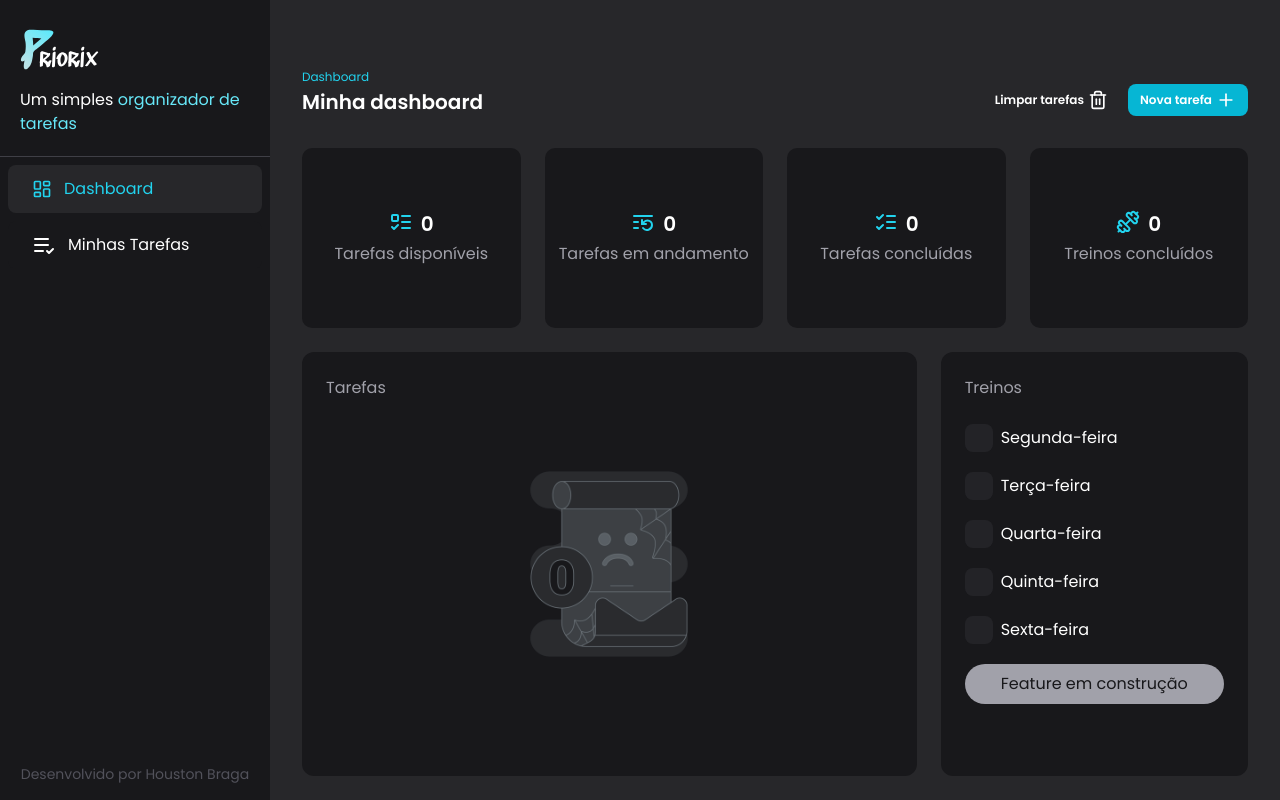
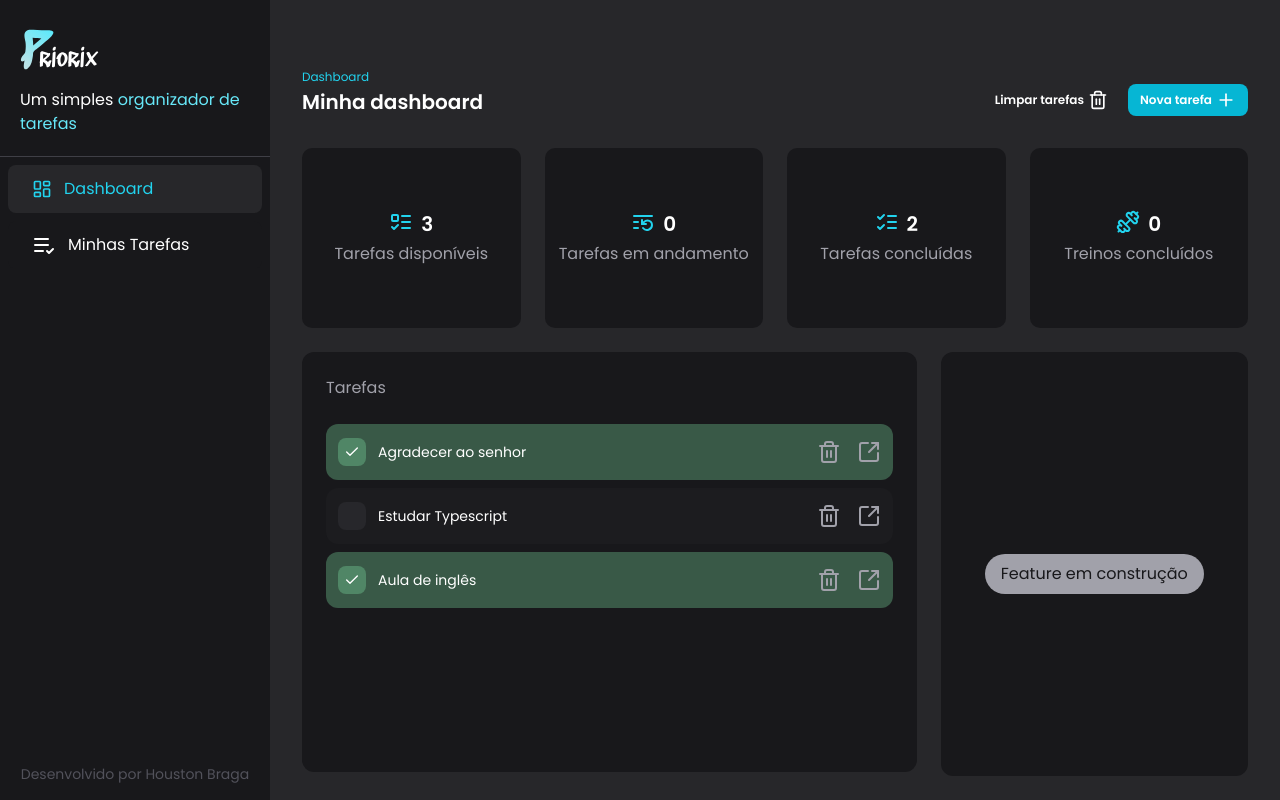
Before and after one commit to houstonbraga/task-manager-priorix, a React (Vite) app: page / in a window 1280 px wide. Built offline with nearby package versions, Linux system fonts and the light colour scheme; data requests are answered from the project's data file.

Commit message:
feat: add doc to the project

```diff
--- a/db.json
+++ b/db.json
@@ -1,3 +1,25 @@
 {
-  "tasks": []
+  "tasks": [
+    {
+      "id": "b3090cde-6836-4a42-97aa-af2952ff8447",
+      "title": "Agradecer ao senhor",
+      "time": "morning",
+      "description": "agradecer",
+      "status": "done"
+    },
+    {
+      "id": "3b0c811c-1485-4e8b-b2d8-29ec5b842826",
+      "title": "Estudar Typescript",
+      "time": "afternoon",
+      "description": "estudar",
+      "status": "not_started"
+    },
+    {
+      "id": "00073163-1012-48ab-aa13-2f3f5a34e262",
+      "title": "Aula de inglês",
+      "time": "evening",
+      "description": "Aula de inglês",
+      "status": "done"
+    }
+  ]
 }
--- a/src/pages/home.jsx
+++ b/src/pages/home.jsx
@@ -2,7 +2,6 @@ import ListEmpty from "../assets/list-empty.webp"
 import DashboardCardsList from "../components/DashboardCardsList"
 import Header from "../components/Header"
 import ItemTask from "../components/ItemTask"
-import WorkoutDay from "../components/WorkDay"
 import { useGetTasks } from "../hooks/data/use-get-tasks"
 import Sidebar from "../sidebar"
 
@@ -19,13 +18,13 @@ const HomePage = () => {
         </div>
         <div className="mt-6 grid flex-1 grid-cols-[2fr,1fr] gap-6">
           {tasks?.length === 0 ? (
-            <div className="rounded-xl bg-zinc-900 p-6">
+            <div className="relative rounded-xl bg-zinc-900 p-6">
               <h1 className="mb-6 block text-zinc-400">Tarefas</h1>
-              <div className="flex items-center justify-center">
+              <div className="absolute left-[50%] top-[50%] translate-x-[-50%] translate-y-[-50%] justify-center">
                 <img
                   src={ListEmpty}
                   alt="listempty"
-                  className="mt-10 w-[200px] opacity-50"
+                  className="w-[200px] opacity-50"
                 />
               </div>
             </div>
@@ -39,15 +38,7 @@ const HomePage = () => {
               </div>
             </div>
           )}
-          <div className="rounded-xl bg-zinc-900 p-6">
-            <h1 className="mb-6 text-zinc-400">Treinos</h1>
-            <div className="flex flex-col gap-5">
-              <WorkoutDay day="Segunda-feira" />
-              <WorkoutDay day="Terça-feira" />
-              <WorkoutDay day="Quarta-feira" />
-              <WorkoutDay day="Quinta-feira" />
-              <WorkoutDay day="Sexta-feira" />
-            </div>
+          <div className="flex items-center justify-center rounded-xl bg-zinc-900 p-6">
             <div className="mt-5 rounded-full bg-zinc-400 px-4 py-2">
               <h2 className="text-center text-zinc-900">
                 Feature em construção
```
Also changed, not shown: public/doc.jpeg (added), 1 other file (tests, documents, lock files or other folders).
